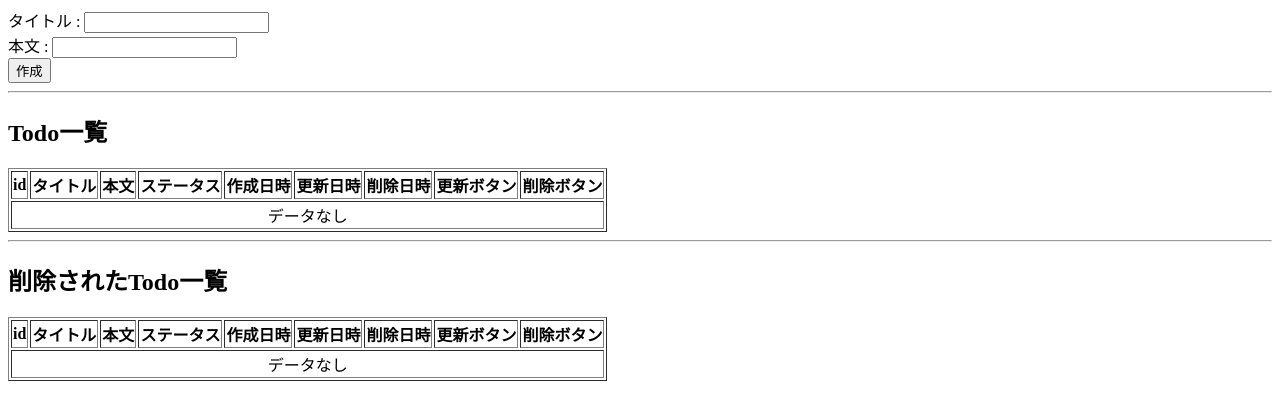
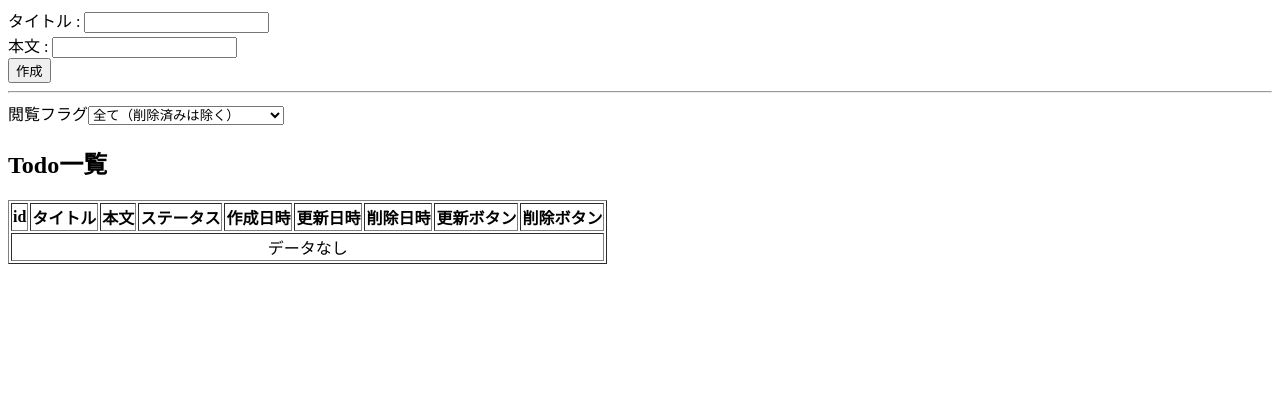
Before and after one commit to yasu0246/react-ts-redux2, a React (Vite) app: page / in a window 1280 px wide. Shown: the top 420 px of the page. Built offline with nearby package versions, Linux system fonts and the light colour scheme.

Commit message:
display status

```diff
--- /dev/null
+++ b/src/features/todos/components/DisplayStatusSelector.tsx
@@ -0,0 +1,33 @@
+import type { FC } from 'react';
+import { useAppDispatch, useAppSelector } from '../../../app/hooks';
+import {
+  changeDisplayStatus,
+  selectDisplayStatus,
+  DISPLAY_STATUS_MAP,
+  DisplayStatusType,
+} from '../todosSlice';
+
+export const DisplayStatusSelector: FC = () => {
+  const displayStatus = useAppSelector(selectDisplayStatus);
+  const dispatch = useAppDispatch();
+
+  const onChangeHandler: React.ChangeEventHandler<HTMLSelectElement> = (e) => {
+    const selectedStatus = e.target.value as DisplayStatusType;
+    dispatch(changeDisplayStatus(selectedStatus));
+  };
+
+  return (
+    <div>
+      閲覧フラグ
+      <select value={displayStatus} onChange={onChangeHandler}>
+        {Object.entries(DISPLAY_STATUS_MAP).map(([key, value]) => {
+          return (
+            <option key={key} value={key}>
+              {value}
+            </option>
+          );
+        })}
+      </select>
+    </div>
+  );
+};
--- a/src/features/todos/components/TodoContainer.tsx
+++ b/src/features/todos/components/TodoContainer.tsx
@@ -1,13 +1,12 @@
 import { useEffect, FC } from 'react';
 import { useAppSelector, useAppDispatch } from '../../../app/hooks';
-import { selectTodos, selectDeletedTodos, fetchTodosAsync, selectIsFetching } from '../todosSlice';
+import { fetchTodosAsync, selectIsFetching, selectTodosByDisplayStatus } from '../todosSlice';
 import { TodoForm } from './TodoForm';
 import { TodoList } from './TodoList';
+import { DisplayStatusSelector } from './DisplayStatusSelector';
 
 export const TodoContainer: FC = () => {
-  const todos = useAppSelector(selectTodos);
-  const deletedTodos = useAppSelector(selectDeletedTodos);
-
+  const todos = useAppSelector(selectTodosByDisplayStatus);
   const isFetching = useAppSelector(selectIsFetching);
   const dispatch = useAppDispatch();
 
@@ -21,11 +20,9 @@ export const TodoContainer: FC = () => {
     <div>
       <TodoForm />
       <hr />
+      <DisplayStatusSelector />
       <h2>Todo一覧</h2>
       <TodoList todos={todos} />
-      <hr />
-      <h2>削除されたTodo一覧</h2>
-      <TodoList todos={deletedTodos} />
     </div>
   );
 };
--- a/src/features/todos/todosSlice.ts
+++ b/src/features/todos/todosSlice.ts
@@ -10,14 +10,23 @@ import { RootState} from '../../app/store'
 import { fetchTodos } from './api/fetch';
 import { setTodos } from './localStorage/todosLocalStorage';
 
+export const DISPLAY_STATUS_MAP = {
+  all: '全て（削除済みは除く）',
+  updated: '更新済み（削除済みは除く）',
+  deleted: '削除済み',
+};
+export type DisplayStatusType = keyof typeof DISPLAY_STATUS_MAP;
+
 export type TodoState = {
   isFetching: boolean;
+  displayStatus: DisplayStatusType;
   error: SerializedError | null;
   todos: Todo[];
 };
 
 const initialState: TodoState = {
   isFetching: false,
+  displayStatus: 'all',
   error: null,
   todos: [],
 };
@@ -68,6 +77,10 @@ export const todosSlice = createSlice({
       state.todos[index] = restoreTodo(todo);
       setTodos(state.todos);
     },
+
+    changeDisplayStatus: (state, action: PayloadAction<DisplayStatusType>) => {
+      state.displayStatus = action.payload;
+    },
   },
 
   extraReducers: (builder) => {
@@ -96,7 +109,7 @@ export const fetchTodosAsync = createAsyncThunk<Todo[]>(
   }
 );
 
-export const { create,remove, update, restore } = todosSlice.actions;
+export const { create, remove, update, restore,changeDisplayStatus } = todosSlice.actions;
 
 export const selectTodos = (state: RootState) =>
   state.todos.todos.filter((todo) => todo.deletedAt === undefined);
@@ -104,6 +117,21 @@ export const selectTodos = (state: RootState) =>
 export const selectDeletedTodos = (state: RootState) =>
   state.todos.todos.filter((todo) => todo.deletedAt !== undefined);
 
+  export const selectTodosByDisplayStatus = (state: RootState) => {
+    if (state.todos.displayStatus === 'updated') {
+      return state.todos.todos.filter(
+        (todo) => todo.updatedAt !== undefined && todo.deletedAt === undefined
+      );
+    }
+    if (state.todos.displayStatus === 'deleted') {
+      return selectDeletedTodos(state);
+    }
+
+    return selectTodos(state);
+  };
+
+  export const selectDisplayStatus = (state: RootState) => state.todos.displayStatus;
+
   export const selectIsFetching = (state: RootState) => state.todos.isFetching;
 
 export default todosSlice.reducer;
```
